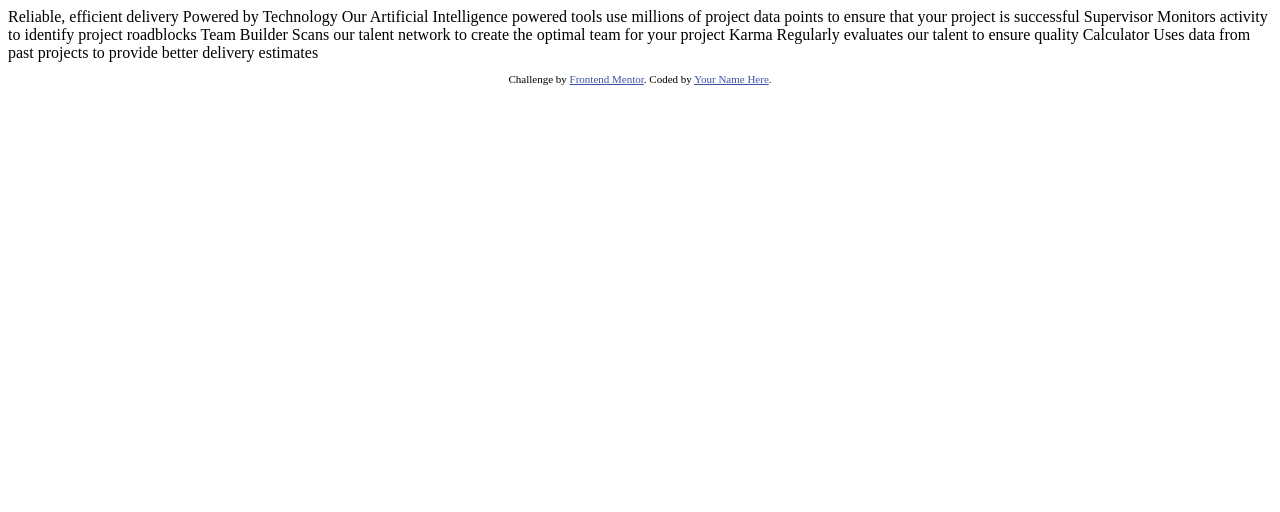
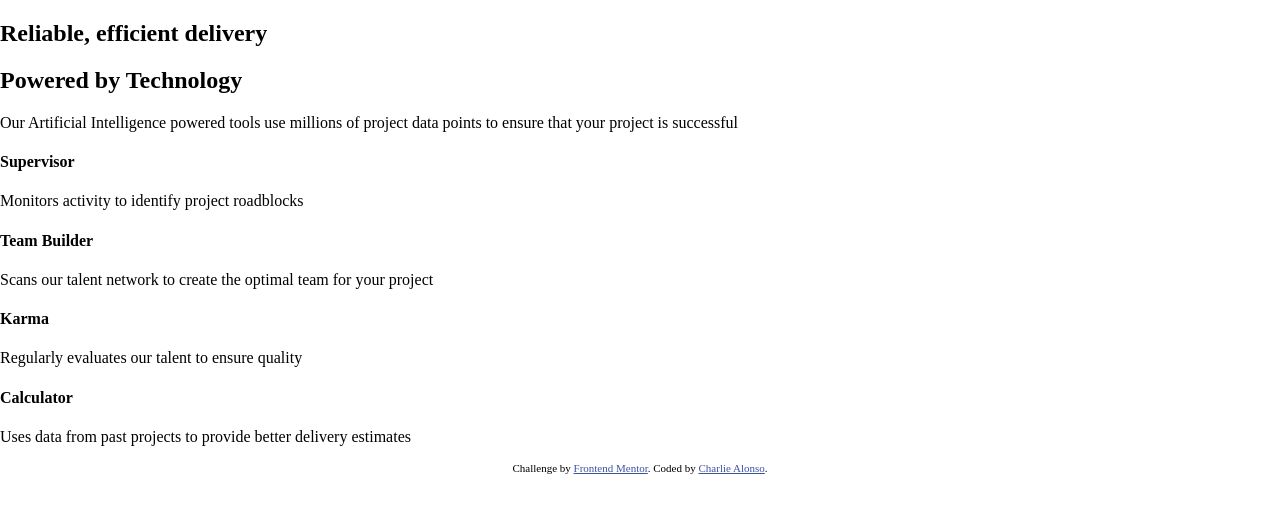
Before and after one commit to Charlie025x/Four-card-feature-section-challenge-hub, a plain HTML site: page index.html in a window 1280 px wide. Drawn offline with Linux system fonts and the light colour scheme.

Commit message:
structured html with divs and classes

```diff
--- a/index.html
+++ b/index.html
@@ -8,37 +8,46 @@
 
   <title>Frontend Mentor | Four card feature section</title>
 
-  <!-- Feel free to remove these styles or customise in your own stylesheet 👍 -->
-  <style>
-    .attribution { font-size: 11px; text-align: center; }
-    .attribution a { color: hsl(228, 45%, 44%); }
-  </style>
+  <link rel="stylesheet" href="style.css">
+
 </head>
 <body>
 
-  Reliable, efficient delivery
-  Powered by Technology
+  <div class="card-header">
+    <h2>Reliable, efficient delivery</h2>
+    <h2>Powered by Technology</h2>
 
-  Our Artificial Intelligence powered tools use millions of project data points
-  to ensure that your project is successful
+    <p>Our Artificial Intelligence powered tools use millions of project data points to ensure that your project is successful</p>
+  </div>
 
-  Supervisor
-  Monitors activity to identify project roadblocks
+  <div class="card-container">
 
-  Team Builder
-  Scans our talent network to create the optimal team for your project
+    <div class="card">
+      <h4>Supervisor</h4>
+      <p>Monitors activity to identify project roadblocks</p>
+    </div>
 
-  Karma
-  Regularly evaluates our talent to ensure quality
+    <div class="card">
+      <h4>Team Builder</h4>
+      <p>Scans our talent network to create the optimal team for your project</p>
+    </div>
 
-  Calculator
-  Uses data from past projects to provide better delivery estimates
+    <div class="card">
+      <h4>Karma</h4>
+      <p>Regularly evaluates our talent to ensure quality</p>
+    </div>
 
+    <div class="card">
+      <h4>Calculator</h4>
+      <p>Uses data from past projects to provide better delivery estimates</p>
+    </div>
+
+  </div>
 
   <footer>
     <p class="attribution">
       Challenge by <a href="https://www.frontendmentor.io?ref=challenge" target="_blank">Frontend Mentor</a>.
-      Coded by <a href="#">Your Name Here</a>.
+      Coded by <a href="https://charlie-alonso.netlify.app/" target="_blank" rel="noopener noreferrer">Charlie Alonso</a>.
     </p>
   </footer>
 </body>
--- a/style.css
+++ b/style.css
@@ -0,0 +1,11 @@
+body {
+  margin: 0;
+}
+
+.attribution {
+  font-size: 11px;
+  text-align: center;
+}
+.attribution a {
+  color: hsl(228, 45%, 44%);
+}
```
